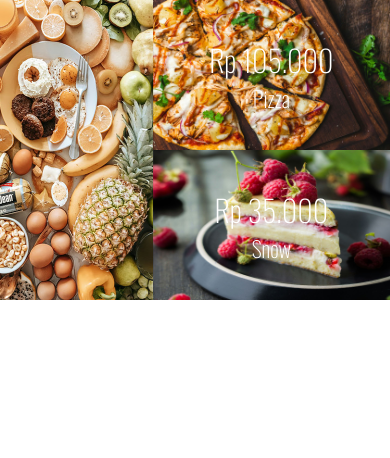
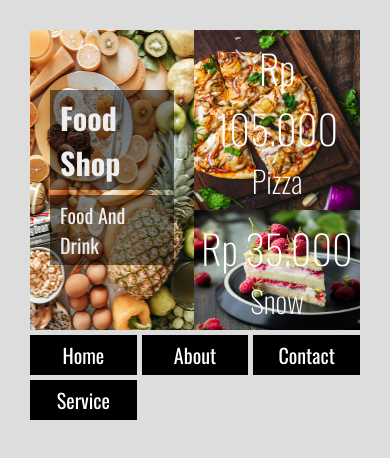
Before and after one commit to asnyahya/belajar-gid, a plain HTML site: page index.html in a window 390 px wide. Drawn offline with nearby package versions, Linux system fonts and the light colour scheme.

Commit message:
Membuat navigation dan mengatur responsive pada breakpoint 1024

```diff
--- a/index.html
+++ b/index.html
@@ -28,6 +28,19 @@
         <p class="item">Snow</p>
       </div>
     </header>
+
+    <!-- Navigation -->
+    <nav>
+      <div class="brand">
+        <h2>Food Shop</h2>
+      </div>
+      <ul class="menu">
+        <li><a href="#">Home</a></li>
+        <li><a href="#">About</a></li>
+        <li><a href="#">Contact</a></li>
+        <li><a href="#">Service</a></li>
+      </ul>
+    </nav>
   </div>
 </body>
 
--- a/style.css
+++ b/style.css
@@ -5,12 +5,19 @@
 }
 
 body {
+  background-color: #ddd;
   font-family: 'Oswald', sans-serif;
   font-size: 20px;
+  margin: 30px;
 }
 
 img {
   width: 100%;
+}
+
+.container {
+  display: grid;
+  gap: 5px;
 }
 
 /* Header */
@@ -39,19 +46,81 @@ header {
 }
 
 .feature-1 {
+  grid-area: feature-1;
   background: url('img/pizza.jpg') center / cover;
 }
 
 .feature-2 {
+  grid-area: feature-2;
   background: url('img/cake.jpg') center / cover;
 }
 
 .price {
+  font-size: 2em;
+  font-weight: 200;
+}
+
+.item {
   font-size: 1.5em;
   font-weight: 200;
 }
 
-.item {
-  font-size: 1.1em;
-  font-weight: 200;
+/* Navigation */
+nav {
+  display: grid;
+  grid-template-columns: 1fr 2fr;
+  align-items: center;
+  order: -1;
 }
+
+nav .brand {
+  color: #333;
+  font-size: 1.4em;
+}
+
+nav .menu {
+  list-style-type: none;
+  display: grid;
+  grid-template-columns: repeat(auto-fit, minmax(100px, 1fr));
+  gap: 5px;
+}
+
+nav li a {
+  display: block;
+  background-color: #000;
+  color: #fff;
+  padding: 5px;
+  text-decoration: none;
+  text-align: center;
+}
+
+/* Responsive Design */
+@media only screen and (max-width: 1024px) {
+  nav {
+    grid-template-columns: 1fr;
+    order: 1;
+  }
+
+  nav .brand {
+    display: none;
+  }
+
+  .hero-image {
+    display: flex;
+    flex-direction: column;
+    justify-content: center;
+    align-items: start;
+  }
+
+  .hero-image>* {
+    display: block;
+    background-color: rgba(0, 0, 0, 0.5);
+    color: #eee;
+    padding: 5px 10px;
+    margin-bottom: 5px;
+  }
+}
+
+@media only screen and (max-width: 768px) {}
+
+@media only screen and (max-width:576px) {}
```
